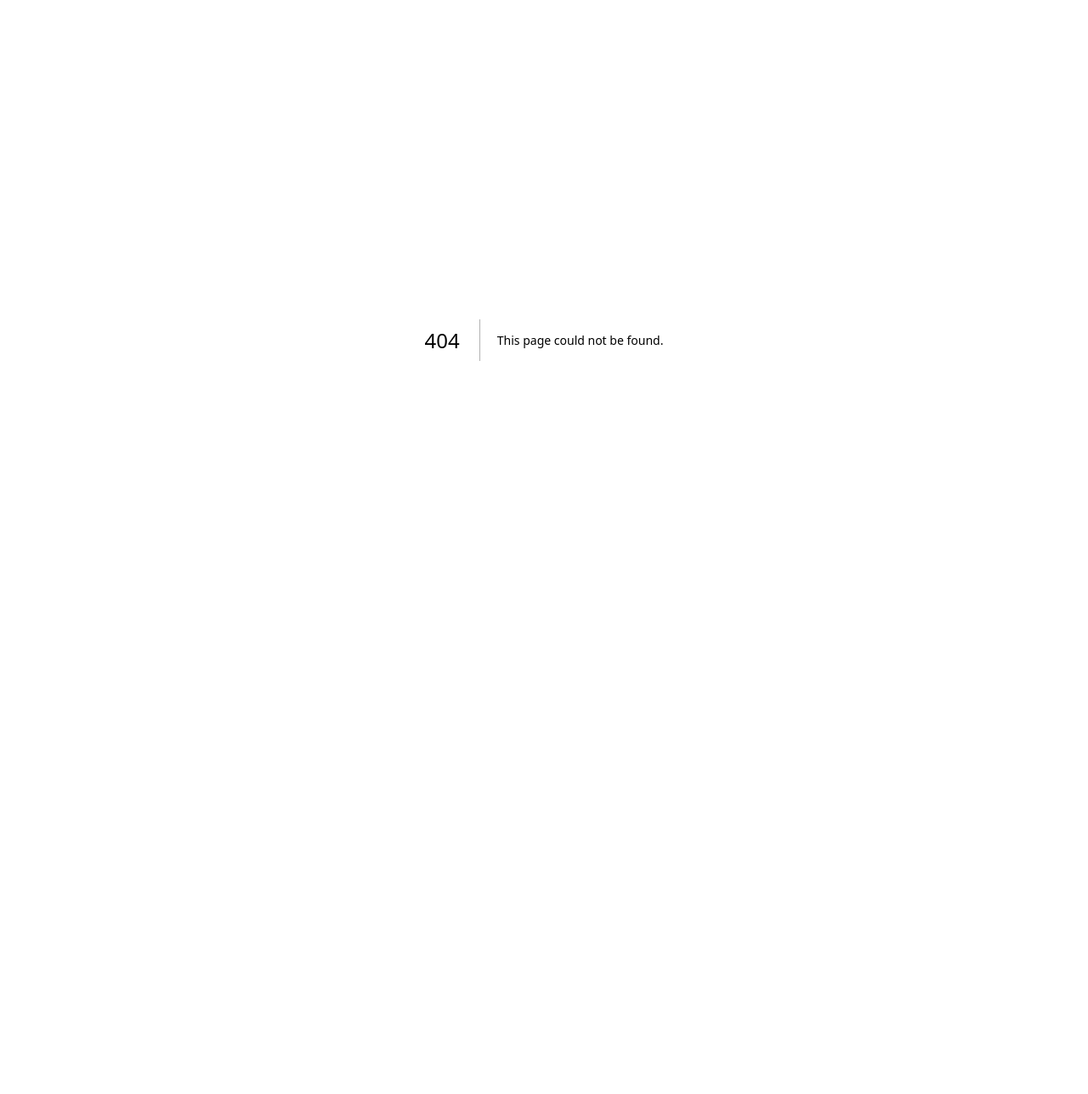
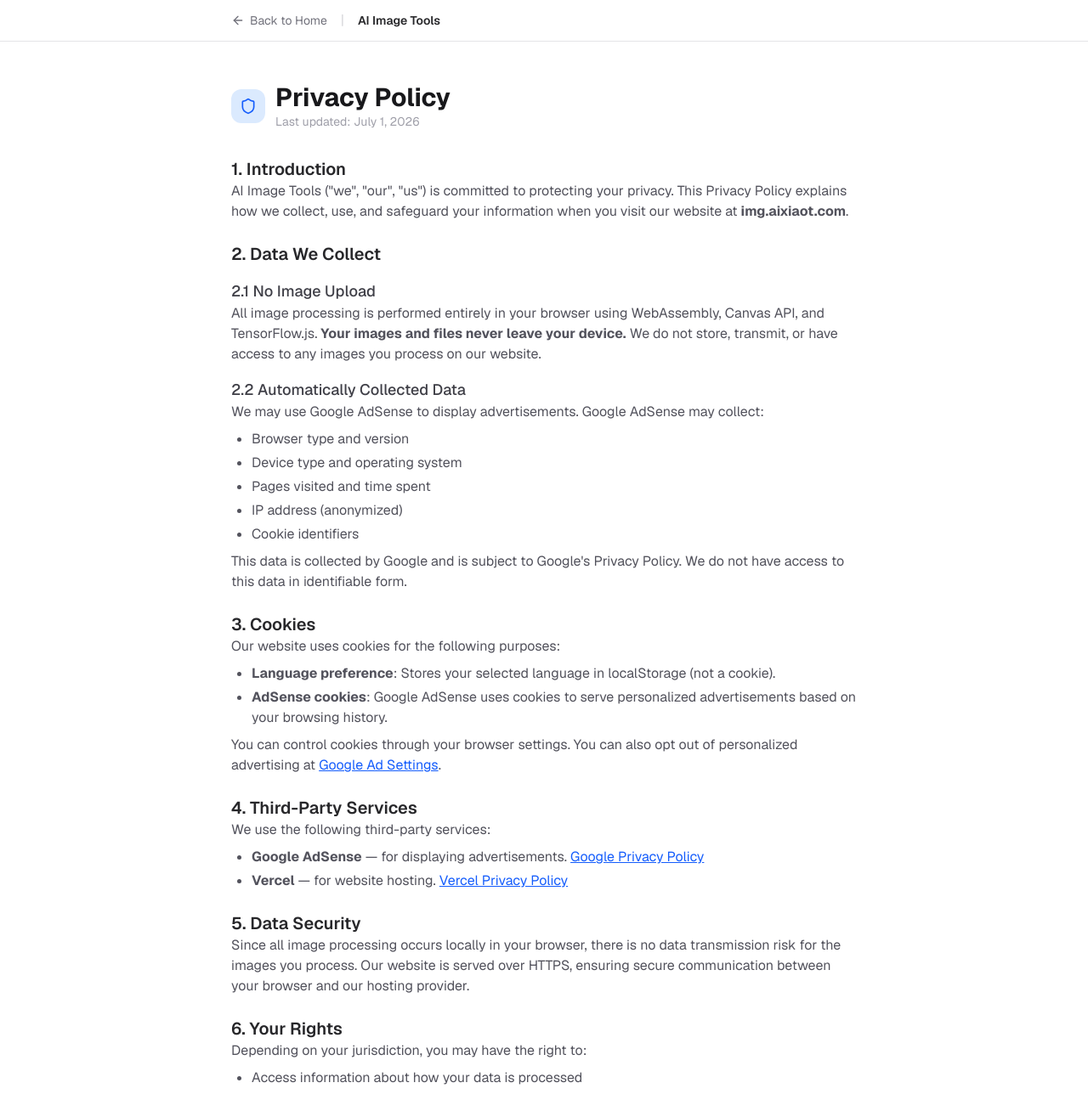
Before and after one commit to haizeigh/ai-image-tools, a Next.js app: page /privacy in a window 1280 px wide. Before the commit this address had no page. Shown: the top 1288 px of the page at 85% size. Before the commit the page ends 800 px from the top, so only its background shows below. Built offline with nearby package versions, Linux system fonts and the light colour scheme.

Commit message:
Add privacy policy page for Google AdSense compliance

```diff
--- a/src/app/page.tsx
+++ b/src/app/page.tsx
@@ -152,7 +152,8 @@ export default function Home() {
       <footer className="py-8 text-center text-sm text-zinc-400">
         <p>{t(lang, 'footer')}</p>
         <p className="mt-1 text-xs text-zinc-400/60">
-          <a href="https://github.com/westwell-lab/ai-image-tools" target="_blank" rel="noopener noreferrer" className="hover:text-zinc-600 dark:hover:text-zinc-300 underline underline-offset-2">
+          <Link href="/privacy" className="hover:text-zinc-600 dark:hover:text-zinc-300 underline underline-offset-2 mr-3">Privacy Policy</Link>
+          <a href="https://github.com/haizeigh/ai-image-tools" target="_blank" rel="noopener noreferrer" className="hover:text-zinc-600 dark:hover:text-zinc-300 underline underline-offset-2">
             AGPL v3 · View source on GitHub
           </a>
         </p>
--- /dev/null
+++ b/src/app/privacy/page.tsx
@@ -0,0 +1,138 @@
+'use client'
+
+import Link from 'next/link'
+import { ArrowLeft, Shield } from 'lucide-react'
+
+export default function PrivacyPage() {
+  return (
+    <div className="min-h-screen bg-white dark:bg-zinc-950">
+      {/* Navigation */}
+      <header className="border-b border-zinc-200 dark:border-zinc-800">
+        <div className="max-w-3xl mx-auto px-4 py-3 flex items-center gap-4">
+          <Link
+            href="/"
+            className="flex items-center gap-1.5 text-sm text-zinc-500 hover:text-zinc-700 dark:hover:text-zinc-300 transition-colors"
+          >
+            <ArrowLeft className="w-4 h-4" />
+            Back to Home
+          </Link>
+          <span className="text-zinc-300 dark:text-zinc-700">|</span>
+          <Link href="/" className="text-sm font-semibold text-zinc-800 dark:text-zinc-200">
+            AI Image Tools
+          </Link>
+        </div>
+      </header>
+
+      <main className="max-w-3xl mx-auto px-4 py-12">
+        <div className="flex items-center gap-3 mb-8">
+          <div className="w-10 h-10 rounded-xl bg-blue-100 dark:bg-blue-900 flex items-center justify-center">
+            <Shield className="w-5 h-5 text-blue-600 dark:text-blue-400" />
+          </div>
+          <div>
+            <h1 className="text-3xl font-bold text-zinc-900 dark:text-zinc-100">Privacy Policy</h1>
+            <p className="text-sm text-zinc-400">Last updated: July 1, 2026</p>
+          </div>
+        </div>
+
+        <div className="prose prose-zinc dark:prose-invert max-w-none space-y-6 text-zinc-600 dark:text-zinc-400">
+          <section>
+            <h2 className="text-xl font-semibold text-zinc-800 dark:text-zinc-200">1. Introduction</h2>
+            <p>
+              AI Image Tools ("we", "our", "us") is committed to protecting your privacy. This Privacy Policy explains how we collect, use, and safeguard your information when you visit our website at <strong>img.aixiaot.com</strong>.
+            </p>
+          </section>
+
+          <section>
+            <h2 className="text-xl font-semibold text-zinc-800 dark:text-zinc-200">2. Data We Collect</h2>
+            <h3 className="text-lg font-medium text-zinc-700 dark:text-zinc-300 mt-4">2.1 No Image Upload</h3>
+            <p>
+              All image processing is performed entirely in your browser using WebAssembly, Canvas API, and TensorFlow.js. <strong>Your images and files never leave your device.</strong> We do not store, transmit, or have access to any images you process on our website.
+            </p>
+
+            <h3 className="text-lg font-medium text-zinc-700 dark:text-zinc-300 mt-4">2.2 Automatically Collected Data</h3>
+            <p>We may use Google AdSense to display advertisements. Google AdSense may collect:</p>
+            <ul className="list-disc pl-6 mt-2 space-y-1">
+              <li>Browser type and version</li>
+              <li>Device type and operating system</li>
+              <li>Pages visited and time spent</li>
+              <li>IP address (anonymized)</li>
+              <li>Cookie identifiers</li>
+            </ul>
+            <p className="mt-2">
+              This data is collected by Google and is subject to Google's Privacy Policy. We do not have access to this data in identifiable form.
+            </p>
+          </section>
+
+          <section>
+            <h2 className="text-xl font-semibold text-zinc-800 dark:text-zinc-200">3. Cookies</h2>
+            <p>
+              Our website uses cookies for the following purposes:
+            </p>
+            <ul className="list-disc pl-6 mt-2 space-y-1">
+              <li><strong>Language preference</strong>: Stores your selected language in localStorage (not a cookie).</li>
+              <li><strong>AdSense cookies</strong>: Google AdSense uses cookies to serve personalized advertisements based on your browsing history.</li>
+            </ul>
+            <p className="mt-2">
+              You can control cookies through your browser settings. You can also opt out of personalized advertising at <a href="https://www.google.com/settings/ads" target="_blank" rel="noopener noreferrer" className="text-blue-600 dark:text-blue-400 underline">Google Ad Settings</a>.
+            </p>
+          </section>
+
+          <section>
+            <h2 className="text-xl font-semibold text-zinc-800 dark:text-zinc-200">4. Third-Party Services</h2>
+            <p>We use the following third-party services:</p>
+            <ul className="list-disc pl-6 mt-2 space-y-1">
+              <li><strong>Google AdSense</strong> — for displaying advertisements. <a href="https://policies.google.com/privacy" target="_blank" rel="noopener noreferrer" className="text-blue-600 dark:text-blue-400 underline">Google Privacy Policy</a></li>
+              <li><strong>Vercel</strong> — for website hosting. <a href="https://vercel.com/privacy" target="_blank" rel="noopener noreferrer" className="text-blue-600 dark:text-blue-400 underline">Vercel Privacy Policy</a></li>
+            </ul>
+          </section>
+
+          <section>
+            <h2 className="text-xl font-semibold text-zinc-800 dark:text-zinc-200">5. Data Security</h2>
+            <p>
+              Since all image processing occurs locally in your browser, there is no data transmission risk for the images you process. Our website is served over HTTPS, ensuring secure communication between your browser and our hosting provider.
+            </p>
+          </section>
+
+          <section>
+            <h2 className="text-xl font-semibold text-zinc-800 dark:text-zinc-200">6. Your Rights</h2>
+            <p>Depending on your jurisdiction, you may have the right to:</p>
+            <ul className="list-disc pl-6 mt-2 space-y-1">
+              <li>Access information about how your data is processed</li>
+              <li>Request deletion of your data</li>
+              <li>Opt out of personalized advertising</li>
+              <li>Withdraw consent for cookie usage</li>
+            </ul>
+            <p className="mt-2">
+              To exercise these rights, please contact us at the email address below.
+            </p>
+          </section>
+
+          <section>
+            <h2 className="text-xl font-semibold text-zinc-800 dark:text-zinc-200">7. Open Source</h2>
+            <p>
+              This website is open source software licensed under the GNU Affero General Public License v3. You can view the source code at <a href="https://github.com/haizeigh/ai-image-tools" target="_blank" rel="noopener noreferrer" className="text-blue-600 dark:text-blue-400 underline">GitHub</a>.
+            </p>
+          </section>
+
+          <section>
+            <h2 className="text-xl font-semibold text-zinc-800 dark:text-zinc-200">8. Changes to This Policy</h2>
+            <p>
+              We may update this Privacy Policy from time to time. Changes will be posted on this page with an updated revision date.
+            </p>
+          </section>
+
+          <section>
+            <h2 className="text-xl font-semibold text-zinc-800 dark:text-zinc-200">9. Contact</h2>
+            <p>
+              If you have any questions about this Privacy Policy, please open an issue on our <a href="https://github.com/haizeigh/ai-image-tools" target="_blank" rel="noopener noreferrer" className="text-blue-600 dark:text-blue-400 underline">GitHub repository</a>.
+            </p>
+          </section>
+        </div>
+      </main>
+
+      <footer className="border-t border-zinc-200 dark:border-zinc-800 py-6 text-center text-sm text-zinc-400">
+        <p>AI Image Tools · <Link href="/" className="underline underline-offset-2 hover:text-zinc-600 dark:hover:text-zinc-300">Home</Link></p>
+      </footer>
+    </div>
+  )
+}
--- a/src/components/ToolLayout.tsx
+++ b/src/components/ToolLayout.tsx
@@ -48,7 +48,8 @@ export default function ToolLayout({ title, description, children }: ToolLayoutP
       <footer className="border-t border-zinc-200 dark:border-zinc-800 py-6 text-center text-sm text-zinc-400">
         <p>{t(lang, 'toolFooter')}</p>
         <p className="mt-1 text-xs text-zinc-400/60">
-          <a href="https://github.com/westwell-lab/ai-image-tools" target="_blank" rel="noopener noreferrer" className="hover:text-zinc-600 dark:hover:text-zinc-300 underline underline-offset-2">
+          <Link href="/privacy" className="hover:text-zinc-600 dark:hover:text-zinc-300 underline underline-offset-2 mr-3">Privacy Policy</Link>
+          <a href="https://github.com/haizeigh/ai-image-tools" target="_blank" rel="noopener noreferrer" className="hover:text-zinc-600 dark:hover:text-zinc-300 underline underline-offset-2">
             AGPL v3 · View source on GitHub
           </a>
         </p>
```
